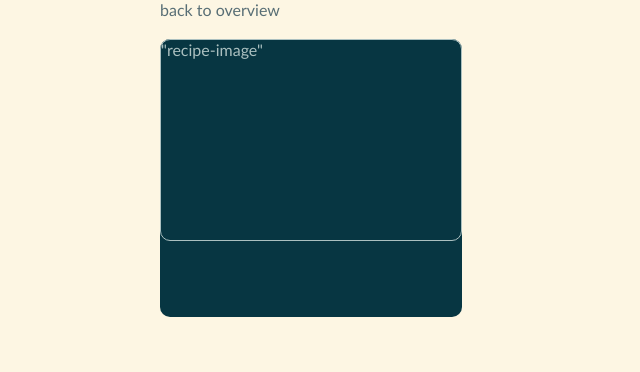
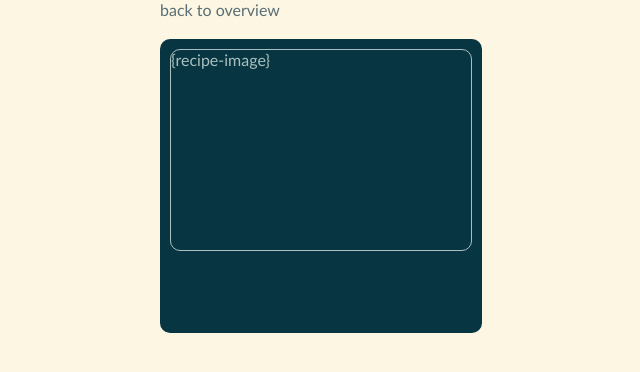
Before and after one commit to Alece-98/receptenboek, a PHP site: page /recipeDisplay.php?id=1 in a window 1280 px wide. Shown: the top 372 px of the page, without its empty margins (160-800 px from the left). Run offline with PHP 8.4, Linux system fonts and the light colour scheme; data comes from the database, SQL or seed files in the repository; both versions use the stored data as it was before the commit.

Commit message:
Nog wat styling aanpassingen en de data net iets anders weergegeven.

```diff
--- a/classes/Recipe.php
+++ b/classes/Recipe.php
@@ -48,12 +48,13 @@
 	}
 	function recipeDisplay(Recipe $recipe)
 	{
-		$replace = ["{name}", "{description}", "{ingredients}", "{preparation}"];
+		$replace = ["{name}", "{description}", "{ingredients}", "{preparation}", "{id}"];
 		$values = [
 			$recipe->getName(),
 			$recipe->getDescription(),
 			$recipe->getIngredients(),
 			$recipe->getMethod(),
+			$recipe->getID(),
 		];
 		$template = file_get_contents("recipe.html");
 		echo str_replace($replace, $values, $template);
--- a/recipe.html
+++ b/recipe.html
@@ -4,7 +4,7 @@
 	<div class="recipe-container">
 		<div class = "recipe-intro">
 			<div class = "recipe-image">
-				"recipe-image"
+				{recipe-image}
 			</div>
 			<div class = "recipe-name">
 				<h2>{name}</h2>
--- a/style.css
+++ b/style.css
@@ -48,7 +48,7 @@
 
 .overview-image {
 	display: flex;
-	flex-shrink: 1;
+	flex-shrink: 0;
 	width: 200px;
 	height: 200px;
 	gap: 20px;
@@ -79,6 +79,7 @@
 .recipe-container {
 	display: flex;
 	flex-direction: row;
+	align-items: baseline;
 }
 
 .recipe-intro {
@@ -88,11 +89,20 @@
 	background-color: #073642;
 	border-width: 1px;
 	border-radius: 10px;
-	gap: 10px;
+	gap: 0px;
+	padding: 10px;
+	flex-basis: 30%;
+	flex-shrink: auto;
 }
 
 .recipe-name{
 	display: flex;
+	gap: 10px;
+}
+
+.recipe-description {
+	display: flex;
+	gap: 10px;
 }
 
 .recipe-image {
--- a/templateOverview.html
+++ b/templateOverview.html
@@ -1,7 +1,9 @@
 
 <a href="/receptenboek/recipeDisplay.php?id={id}" class = "overview-item">
 	<div class = "overview-image">
-		"recipe image"
+		<div class= "recipe-image">
+			{recipe image}
+		</div>
 		<!-- <a href= "./images/Malted_Forever_Brownies_VOG_final.jpg"></a> -->
 	</div>
 	<div class = "overview-text">
```
Also changed, not shown: database imports/recipes.sql (+7 -8 lines).
